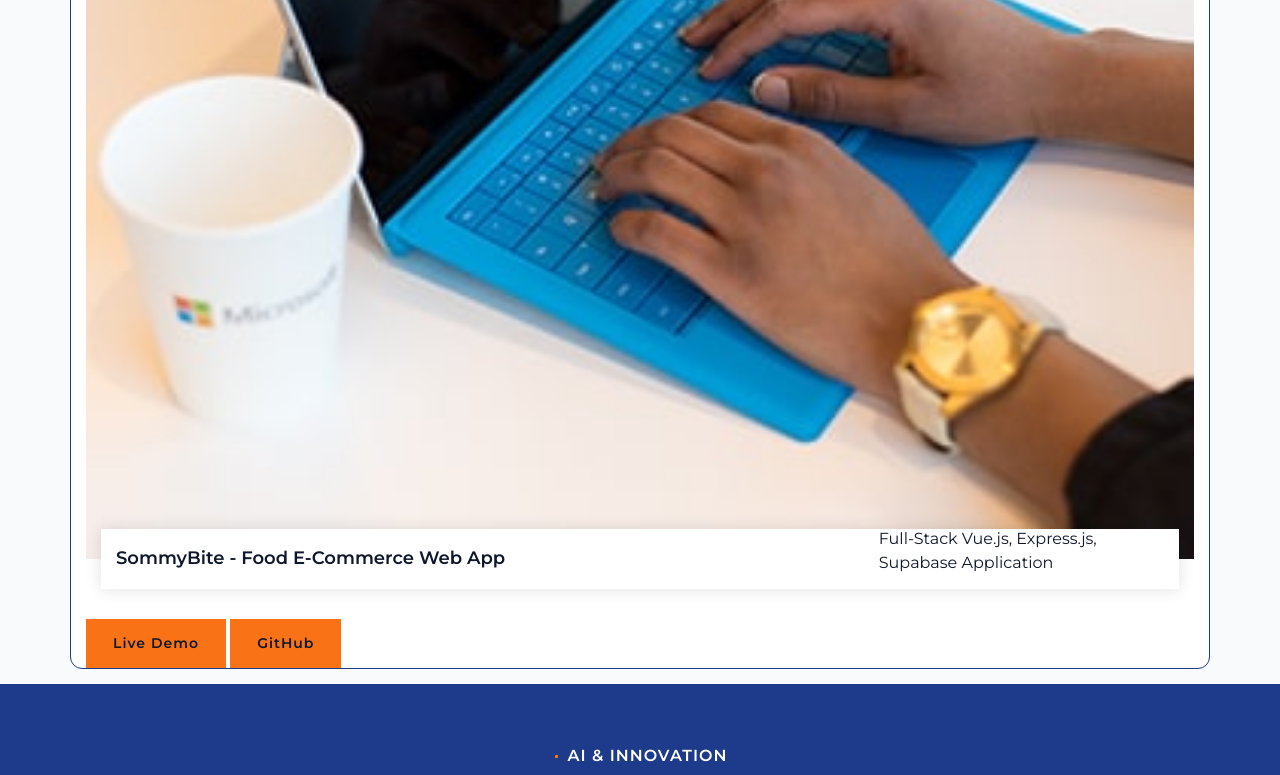
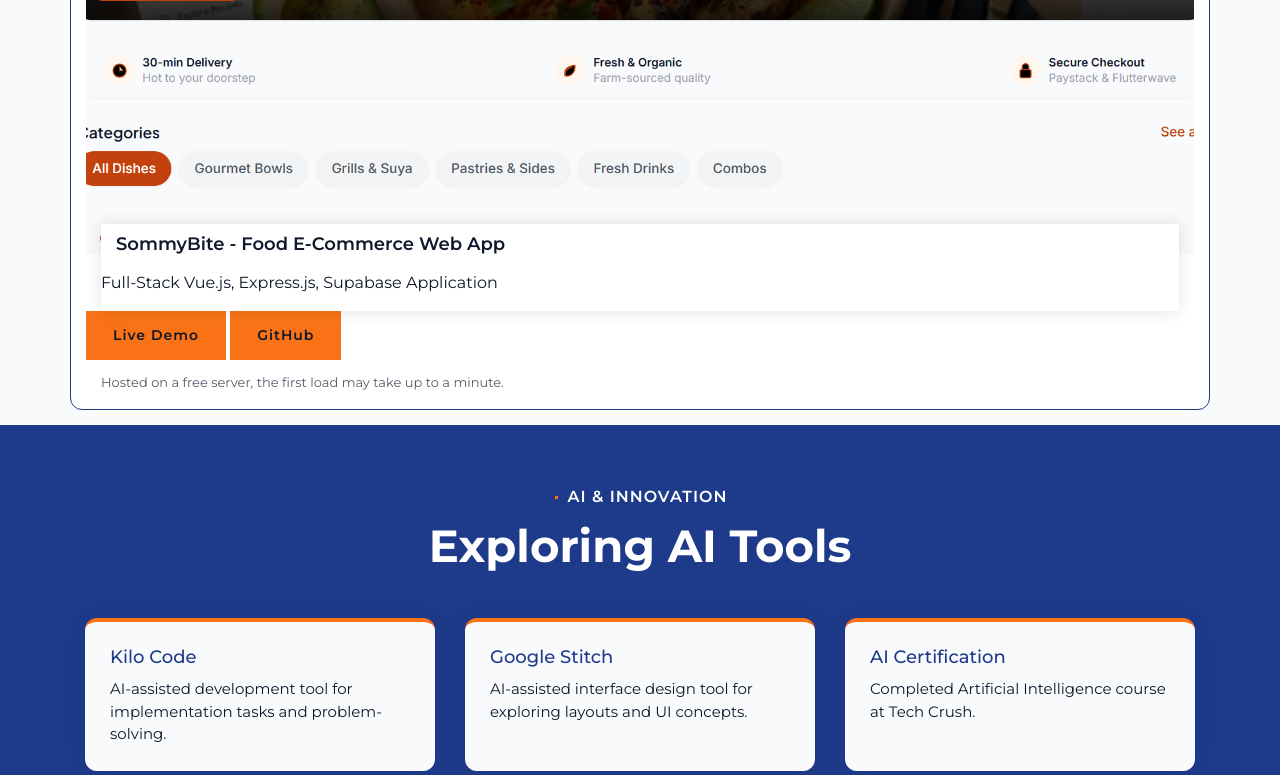
Before and after one commit to Sommy-Dev/Sommy-Portfolio, a plain HTML site: page DevFolio/index.html in a window 1280 px wide. Shown: the part 3087-3862 px from the top of the page. Drawn offline with nearby package versions, Linux system fonts and the light colour scheme.

Commit message:
Update SommyBite project card

```diff
--- a/DevFolio/css/style.css
+++ b/DevFolio/css/style.css
@@ -878,22 +878,20 @@ a:focus {
 
 .portfolio .portfolio-text {
     position: relative;
-    height: 60px;
     width: calc(100% - 30px);
-    margin: -30px 15px 30px 15px;
+    margin: -30px 15px 0 15px;
     display: flex;
-    align-items: center;
+    flex-direction: column;
+    gap: 5px;
     background: #ffffff;
     box-shadow: 0 0 15px rgba(0, 0, 0, .12);
 }
 
 .portfolio .portfolio-text h3 {
-    width: calc(100% - 70px);
     font-size: 18px;
     font-weight: 600;
     margin: 0 0 0 15px;
-    white-space: nowrap;
-    overflow: hidden;
+    padding: 10px 0 10px 0;
 }
 
 .portfolio .portfolio-text a.btn {
@@ -912,6 +910,23 @@ a:focus {
     background: transparent;
     box-shadow: inset 0 0 0 0 var(--accent);
     border-color: var(--accent);
+}
+
+.portfolio .portfolio-img img {
+    width: 100%;
+    height: 100%;
+    object-fit: cover;
+    transform: scale(1.1);
+    transition: .5s;
+}
+
+.portfolio .portfolio-note {
+    padding: 10px 15px 15px 15px;
+}
+.portfolio .portfolio-note small {
+    color: var(--dark);
+    font-size: 13px;
+    opacity: 0.7;
 }
 
 
--- a/DevFolio/index.html
+++ b/DevFolio/index.html
@@ -252,15 +252,18 @@
                     <div class="col-lg-12 col-md-12 col-sm-12 portfolio-item filter-1 wow fadeInUp" data-wow-delay="0.0s">
                         <div class="portfolio-wrap">
                             <div class="portfolio-img">
-                                <img src="img/portfolio-1.jpg" alt="SommyBite Project">
+                                <img src="img/sommybite.png" alt="SommyBite Project">
                             </div>
                             <div class="portfolio-text">
                                 <h3>SommyBite - Food E-Commerce Web App</h3>
                                 <p>Full-Stack Vue.js, Express.js, Supabase Application</p>
                             </div>
                             <div class="portfolio-links">
-                                <a class="btn" href="https://sommybite.vercel.app" target="_blank" data-lightbox="portfolio">Live Demo</a>
-                                <a class="btn" href="https://github.com/Sommy-Dev/SommyBite" target="_blank">GitHub</a>
+                                <a class="btn" href="https://sommybite.vercel.app/auth" target="_blank" rel="noopener">Live Demo</a>
+                                <a class="btn" href="https://github.com/Sommy-Dev" target="_blank" rel="noopener">GitHub</a>
+                            </div>
+                            <div class="portfolio-note">
+                                <small>Hosted on a free server, the first load may take up to a minute.</small>
                             </div>
                         </div>
                     </div>
```
Also changed, not shown: DevFolio/img/sommybite.png (added).
